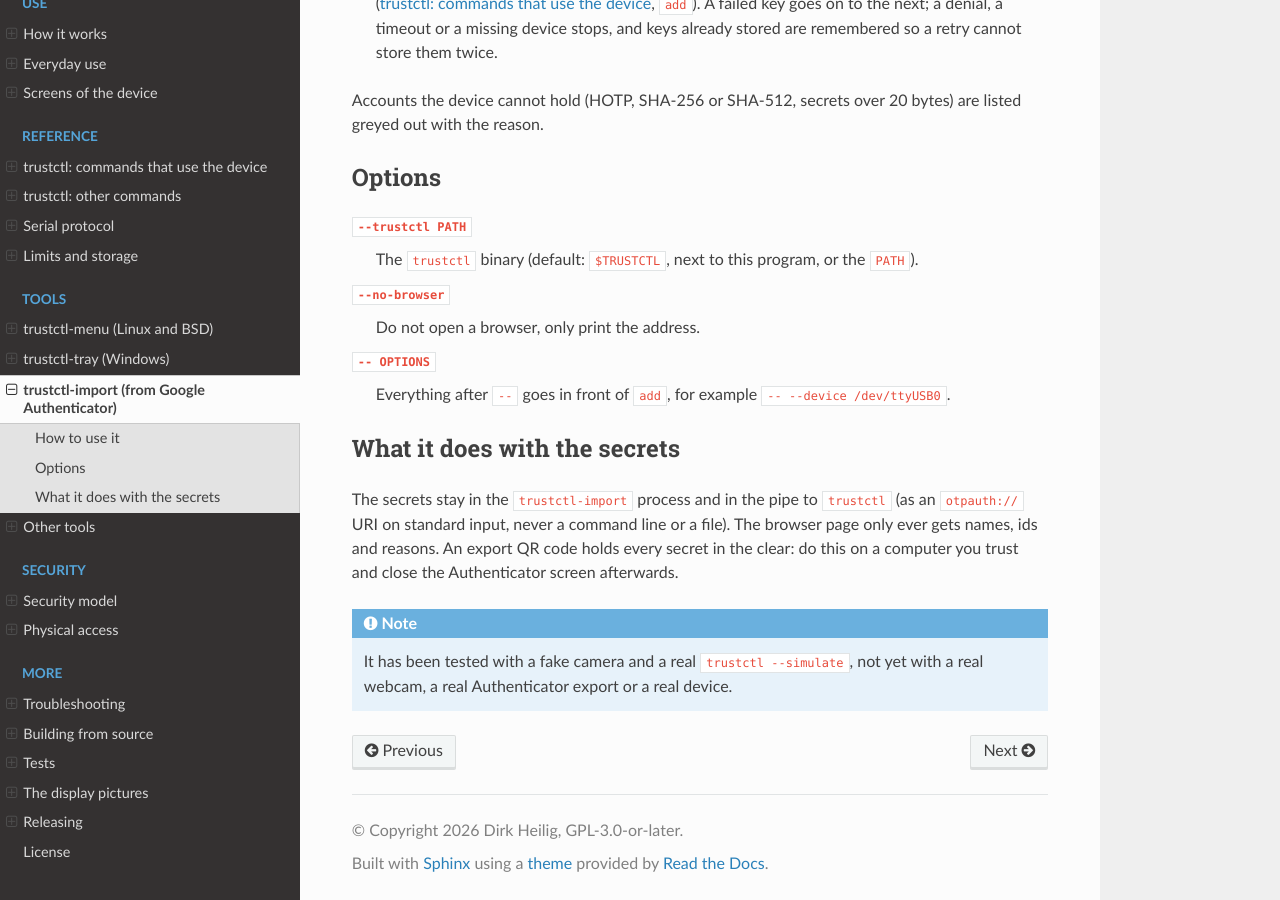
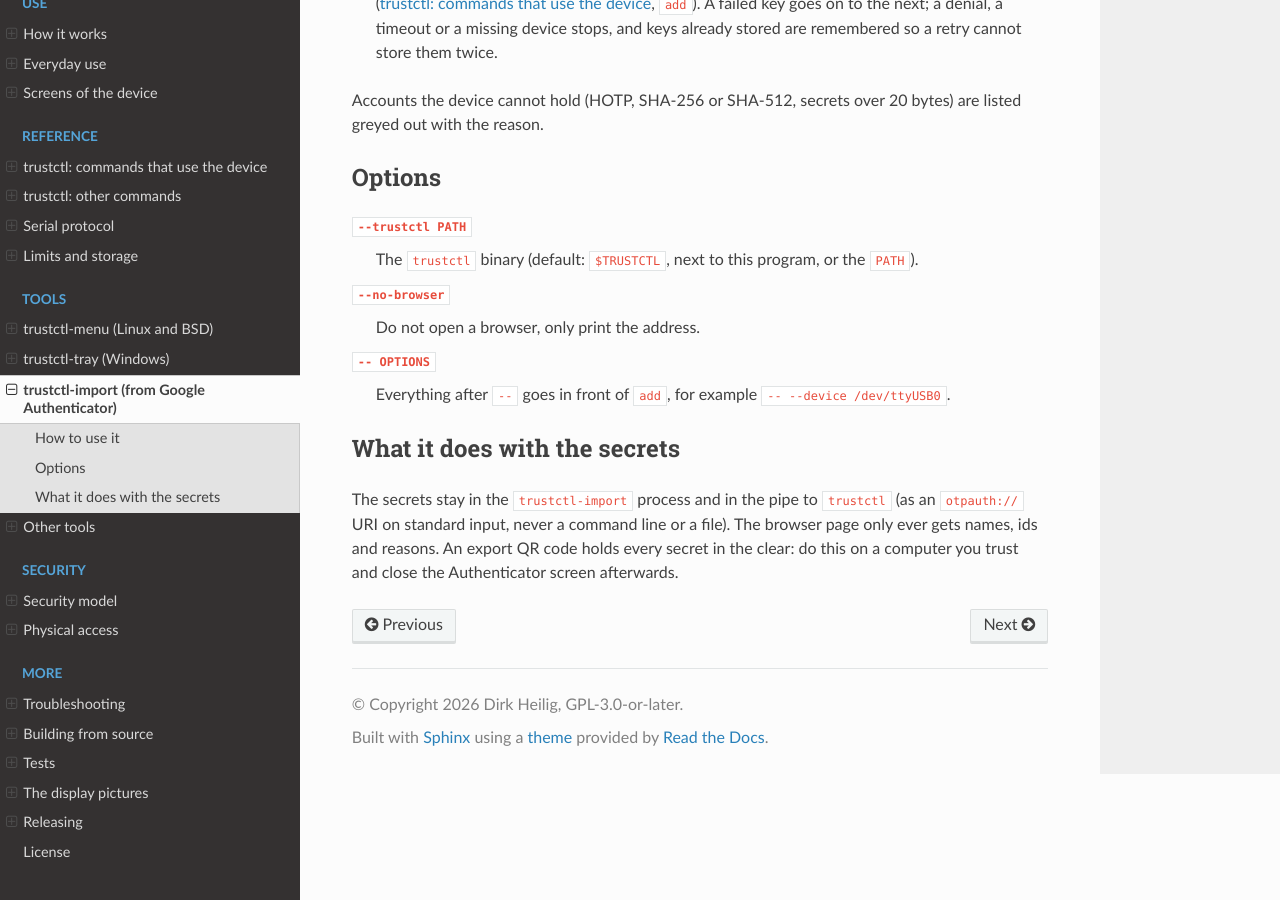
Before and after one commit to schorsch3000/TrustIssue, a Sphinx documentation site: the page built from docs/tools/trustctl-import.md, in a window 1280 px wide and 900 px high, scrolled down 667 px. Built offline with Sphinx 7.4.7 and the Read the Docs theme 3.1.0, drawn with Linux system fonts in a browser that asks for light colours.

Commit message:
trustctl-import: tested by the author with a real webcam, export and device

```diff
--- a/docs/tools/trustctl-import.md
+++ b/docs/tools/trustctl-import.md
@@ -44,8 +44,3 @@ The secrets stay in the `trustctl-import` process and in the pipe to `trustctl`
 standard input, never a command line or a file). The browser page only ever gets names, ids and reasons.
 An export QR code holds every secret in the clear: do this on a computer you trust and close the
 Authenticator screen afterwards.
-
-:::{note}
-It has been tested with a fake camera and a real `trustctl --simulate`, not yet with a real webcam, a
-real Authenticator export or a real device.
-:::
```
Also changed, not shown: CLAUDE.md (+1 -1 lines).
